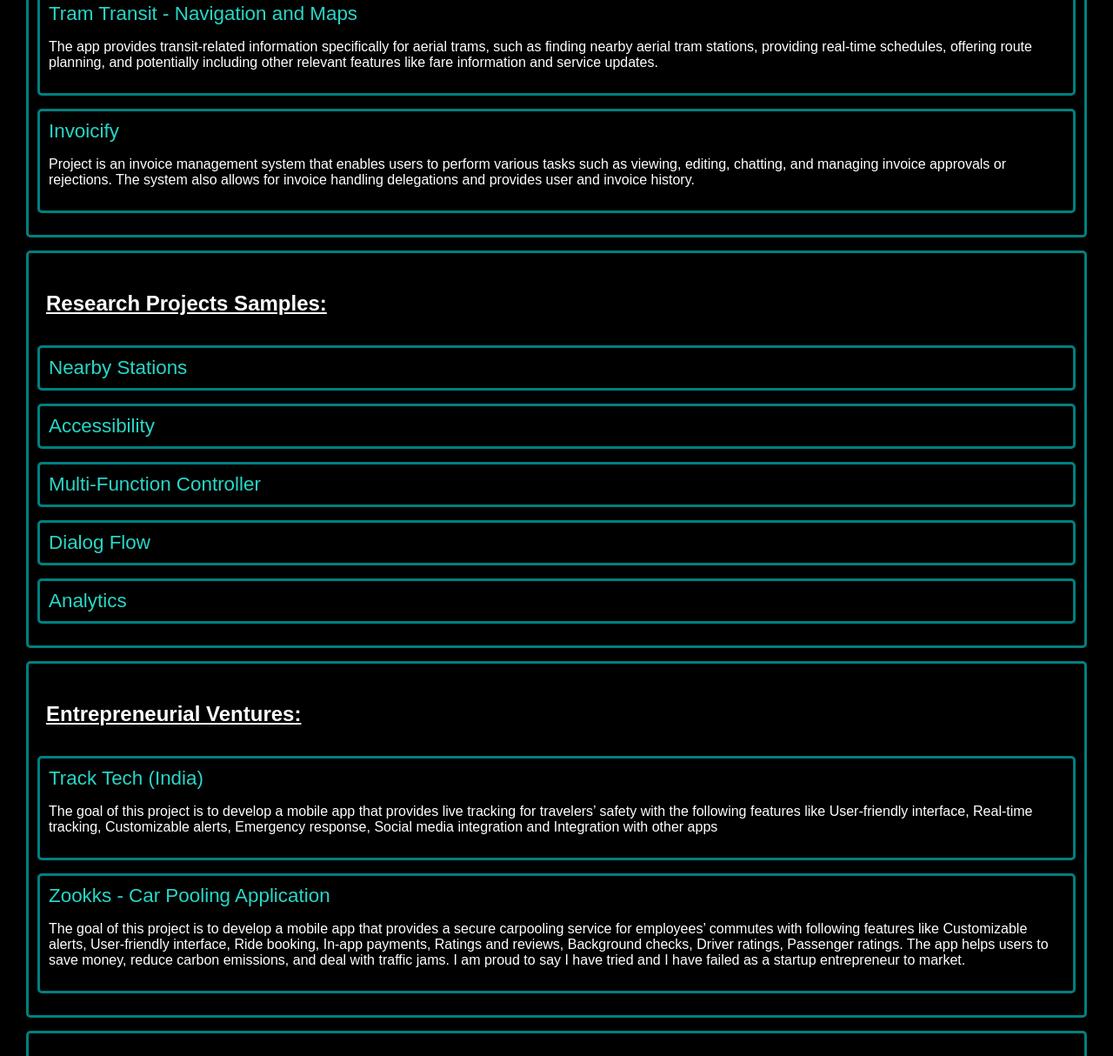
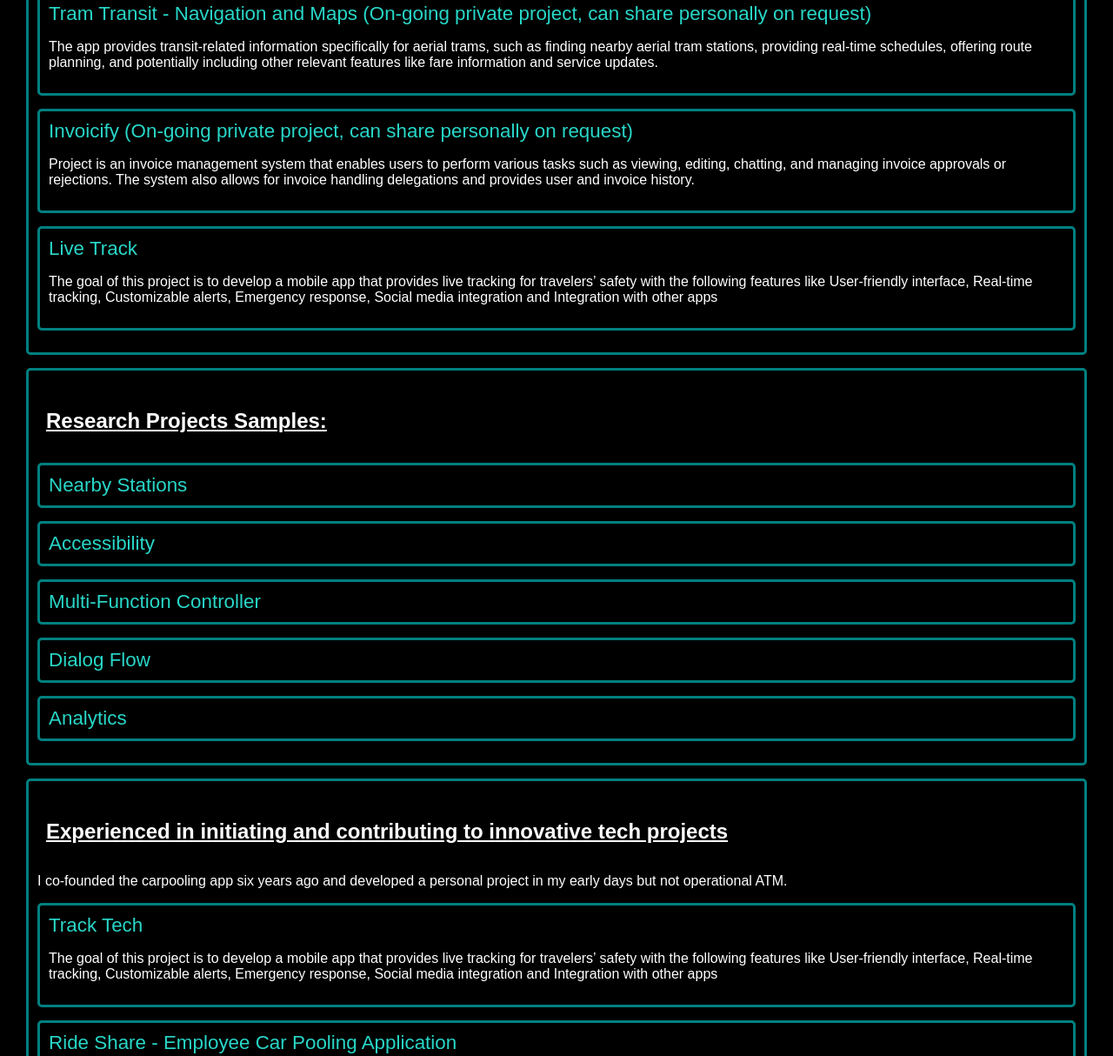
Before and after one commit to venkatsunilm/venkatsunilm.github.io, a plain HTML site: page index.html in a window 1280 px wide. Shown: the part 598-1812 px from the top of the page at 87% size. Drawn offline with Linux system fonts and the light colour scheme.

Commit message:
Experiments

```diff
--- a/index.html
+++ b/index.html
@@ -78,12 +78,16 @@
                     <p>The TUF-2000M Mobile App is designed to provide a basic user-friendly interface for viewing data from the TUF-2000M ultrasonic energy meter. This app fetches data from the associated REST API and presents it to the user in a readable and intuitive manner.</p>
                 </li>
                 <li>
-                    <a href="https://github.com/MinchalaVenkatSunil/TramTransit.git">Tram Transit - Navigation and Maps</a>
+                    <a href="https://github.com/MinchalaVenkatSunil/TramTransit.git">Tram Transit - Navigation and Maps (On-going private project, can share personally on request)</a>
                     <p>The app provides transit-related information specifically for aerial trams, such as finding nearby aerial tram stations, providing real-time schedules, offering route planning, and potentially including other relevant features like fare information and service updates.</p>
                 </li>
                 <li>
-                    <a href="https://github.com/MinchalaVenkatSunil/Invoicify.git">Invoicify</a>
+                    <a href="https://github.com/MinchalaVenkatSunil/Invoicify.git">Invoicify (On-going private project, can share personally on request)</a>
                     <p>Project is an invoice management system that enables users to perform various tasks such as viewing, editing, chatting, and managing invoice approvals or rejections. The system also allows for invoice handling delegations and provides user and invoice history.</p>
+                </li>
+                <li>
+                    <a href="https://github.com/venkatsunilm/TrackTech.git">Live Track</a>
+                    <p>The goal of this project is to develop a mobile app that provides live tracking for travelers’ safety with the following features like User-friendly interface, Real-time tracking, Customizable alerts, Emergency response, Social media integration and Integration with other apps</p>
                 </li>
             </ul>
         </li>
@@ -100,18 +104,20 @@
             </ul>
         </li>
 
-        <!-- Entrepreneurial Ventures -->
+        <!-- Experienced in initiating and contributing to innovative tech projects -->
         <li>
-            <h3>Entrepreneurial Ventures:</h3>
+            <h3>Experienced in initiating and contributing to innovative tech projects</h3>
+            <p>I co-founded the carpooling app six years ago and developed a personal project in my early days but not operational ATM.</p>
             <ul>
                 <li>
-                    <a href="https://github.com/venkatsunilm/TrackTech.git">Track Tech (India)</a>
+                    <a href="#">Track Tech</a>
                     <p>The goal of this project is to develop a mobile app that provides live tracking for travelers’ safety with the following features like User-friendly interface, Real-time tracking, Customizable alerts, Emergency response, Social media integration and Integration with other apps</p>
                 </li>
                 <li>
-                    <a href="#">Zookks - Car Pooling Application</a>
+                    <a href="#">Ride Share - Employee Car Pooling Application</a>
                     <p>The goal of this project is to develop a mobile app that provides a secure carpooling service for employees’ commutes with following features like Customizable alerts, User-friendly interface, Ride booking, In-app payments, Ratings and reviews, Background checks, Driver ratings, Passenger ratings. The app helps users to save money, reduce carbon emissions, and deal with traffic jams. I am proud to say I have tried and I have failed as a startup entrepreneur to market.</p>
                 </li>
+
             </ul>
         </li>
 
```
Also changed, not shown: 1 other file.
